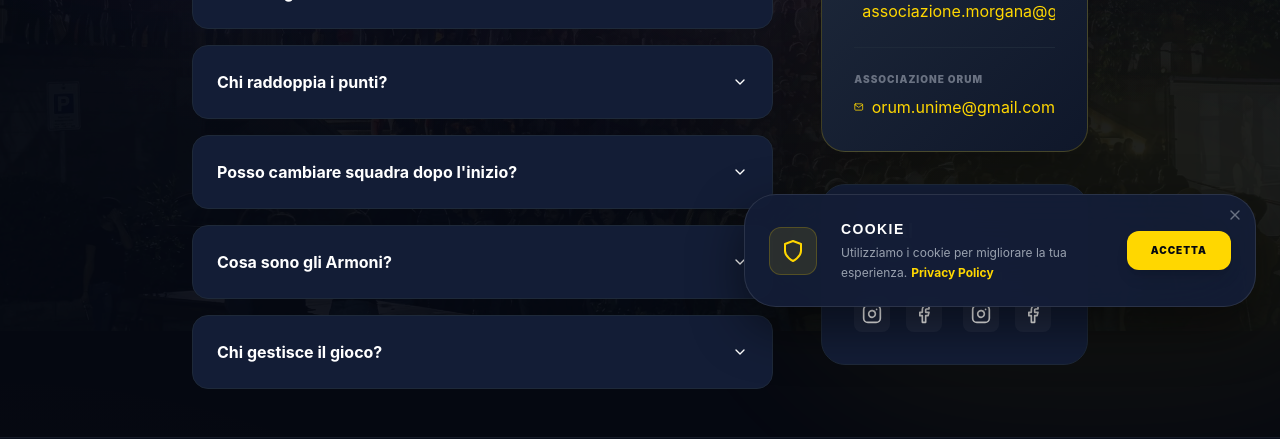
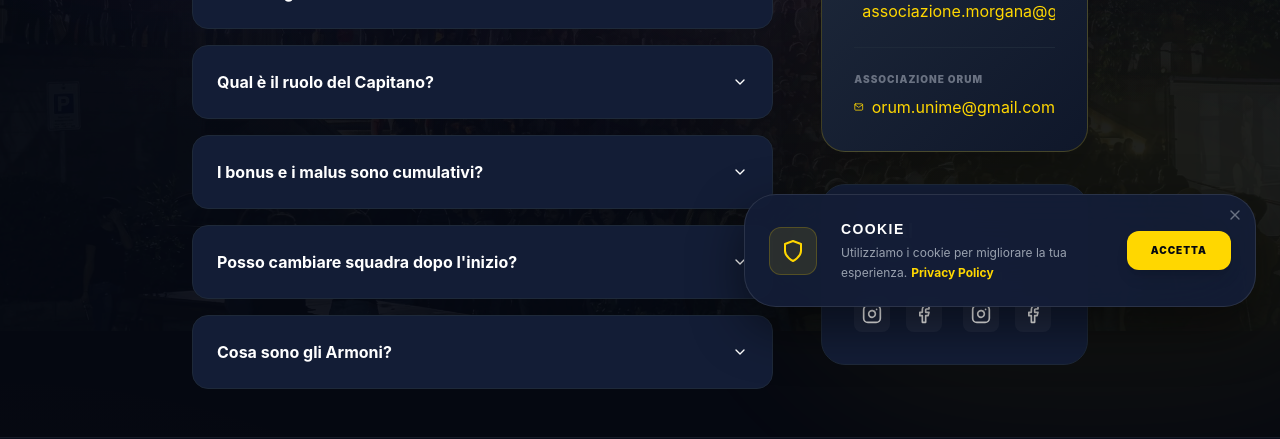
Before and after one commit to Mantineo-Massimo/fantarte, a Next.js app: page /supporto in a window 1280 px wide. Shown: the part 469-908 px from the top of the page. Built offline with nearby package versions, Linux system fonts and the light colour scheme; no server answers.

Commit message:
feat: add viewMode state to manage toggling between regolamento and bonus_malus sections

```diff
--- a/src/app/regole/page.tsx
+++ b/src/app/regole/page.tsx
@@ -95,7 +95,7 @@ export default function RegolePage() {
                             icon={FiZap}
                             step="02"
                             title="Formazione"
-                            text="Scegli i tuoi 5 partecipanti preferiti. Ogni partecipante ha un costo: gestisci il tuo budget con saggezza."
+                            text="Scegli 5 partecipanti (1 Presentatore, 1 Ospite e 3 Artisti). Gestisci con saggezza il tuo budget di 100 Armoni."
                             color="viola"
                         />
                         <StepCard
--- a/src/app/supporto/page.tsx
+++ b/src/app/supporto/page.tsx
@@ -7,11 +7,15 @@ import { useState } from "react";
 const faqs = [
     {
         q: "Come si gioca a FantArte?",
-        a: "È semplice! Crea la tua squadra scegliendo 5 membri: 1 Presentatore, 1 Ospite e 3 Artisti. Hai a disposizione 100 Armoni. Ogni membro guadagnerà punti in base alle sue performance reali durante l'evento della Piazza dell'Arte."
+        a: "È semplice! Crea la tua squadra scegliendo 5 componenti: 1 Presentatore, 1 Ospite e 3 Artisti. Hai a disposizione 100 Armoni. Ogni membro guadagnerà punti in base alle sue performance reali durante l'evento della Piazza dell'Arte."
     },
     {
-        q: "Chi raddoppia i punti?",
-        a: "Il Capitano della tua squadra raddoppia esclusivamente i 'Punti Speciali'. I Bonus e i Malus standard vengono conteggiati normalmente."
+        q: "Qual è il ruolo del Capitano?",
+        a: "Tra i tuoi 5 partecipanti, uno deve essere nominato Capitano. Sceglilo bene: tutti i punti (sia i Bonus che i Malus) totalizzati dal Capitano durante la serata verranno raddoppiati nel conteggio della tua squadra."
+    },
+    {
+        q: "I bonus e i malus sono cumulativi?",
+        a: "No, ogni singolo bonus o malus può essere assegnato a un partecipante una sola volta per serata. Se un artista compie la stessa azione meritevole di bonus più volte, il punteggio verrà conteggiato solo la prima volta."
     },
     {
         q: "Posso cambiare squadra dopo l'inizio?",
@@ -19,11 +23,7 @@ const faqs = [
     },
     {
         q: "Cosa sono gli Armoni?",
-        a: "Gli Armoni sono la valuta virtuale di FantArte. Ogni artista ha un costo in Armoni basato sulla sua popolarità e potenziale performance. Non puoi spendere più di 100 Armoni in totale."
-    },
-    {
-        q: "Chi gestisce il gioco?",
-        a: "FantArte è un progetto nato dalla collaborazione tra l'Associazione Morgana e l'Associazione Orum per animare la Piazza dell'Arte."
+        a: "Gli Armoni sono la valuta virtuale di FantArte. Ogni partecipante ha un costo in Armoni. Non puoi spendere più di 100 Armoni in totale per formare la tua squadra."
     }
 ];
 
```
Lines whose indentation alone changed are shown as unchanged.
